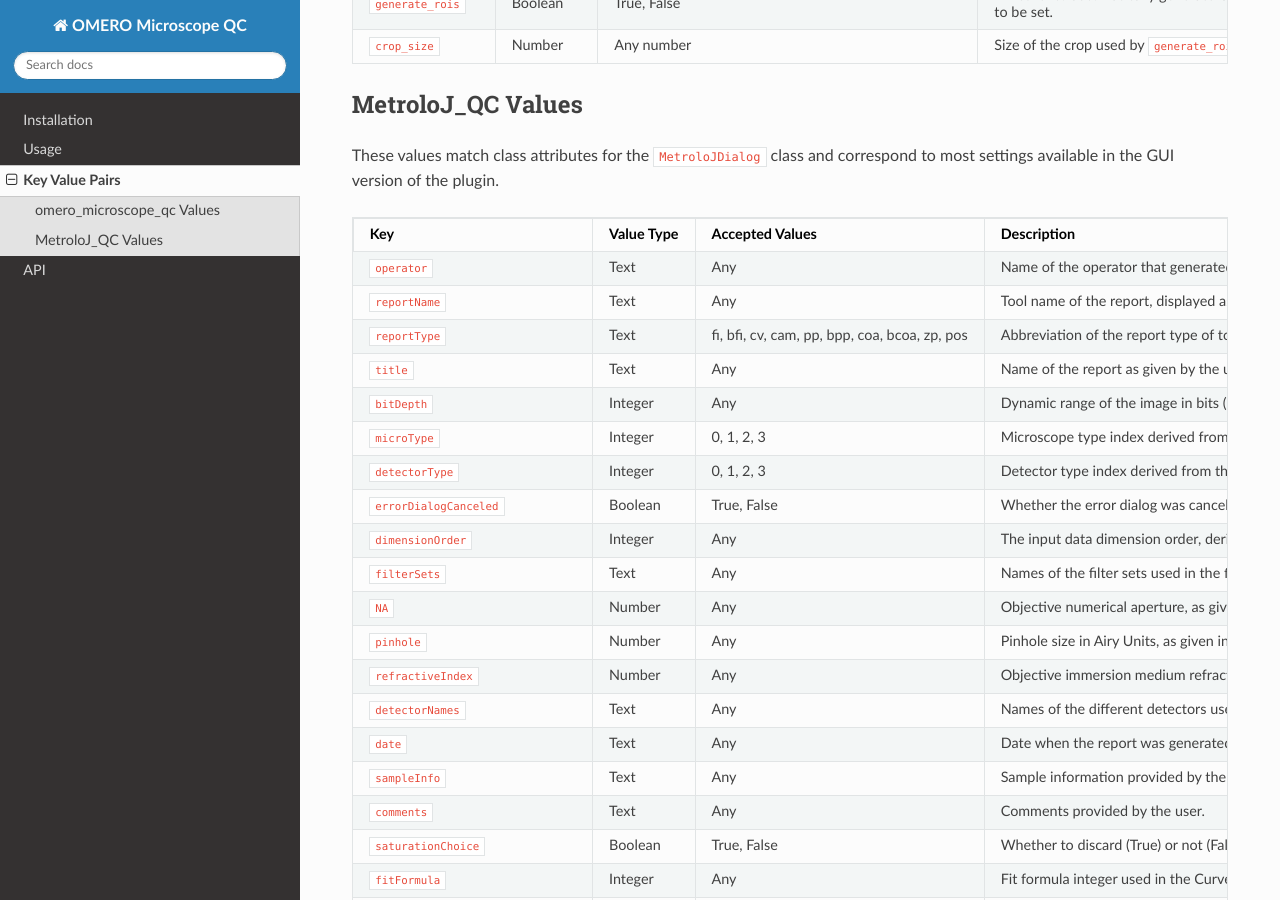
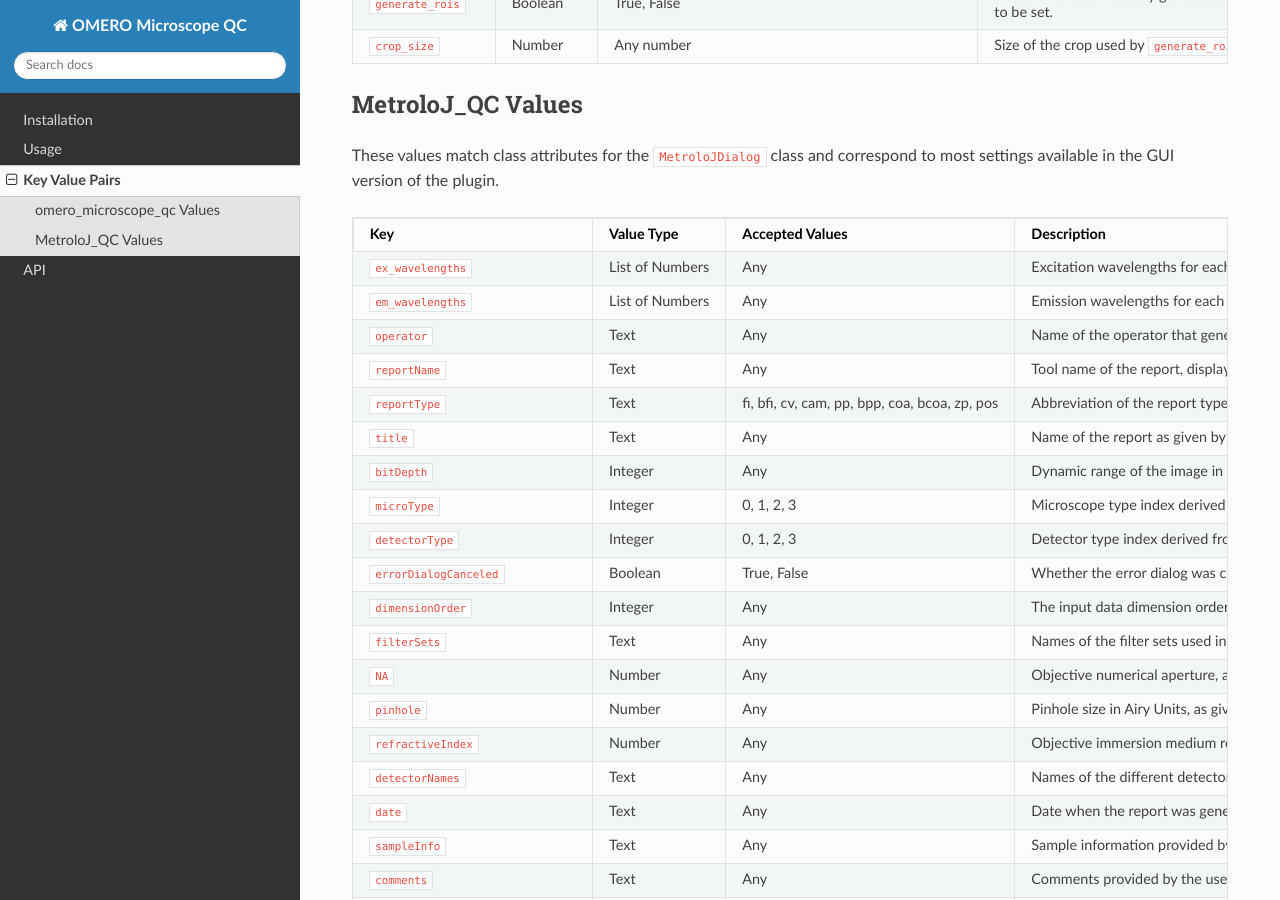
Before and after one commit to NCL-ImageAnalysis/Omero_Microscope_QC, a Sphinx documentation site: the page built from docs/key_value_pairs.rst, in a window 1280 px wide and 900 px high, scrolled down 577 px. Built offline with Sphinx 7.4.7 and the Read the Docs theme 3.1.0, drawn with Linux system fonts in a browser that asks for light colours.

Commit message:
docs adding to key value pairs

```diff
--- a/docs/key_value_pairs.rst
+++ b/docs/key_value_pairs.rst
@@ -59,6 +59,14 @@
      - Value Type
      - Accepted Values
      - Description
+   * - ``ex_wavelengths``
+     - List of Numbers
+     - Any
+     - Excitation wavelengths for each channel. Put as a comma separated list of numbers (for example 405,488,561,640).
+   * - ``em_wavelengths``
+     - List of Numbers
+     - Any
+     - Emission wavelengths for each channel. Put as a comma separated list of numbers (for example 405,488,561,640).
    * - ``operator``
      - Text
      - Any
```
